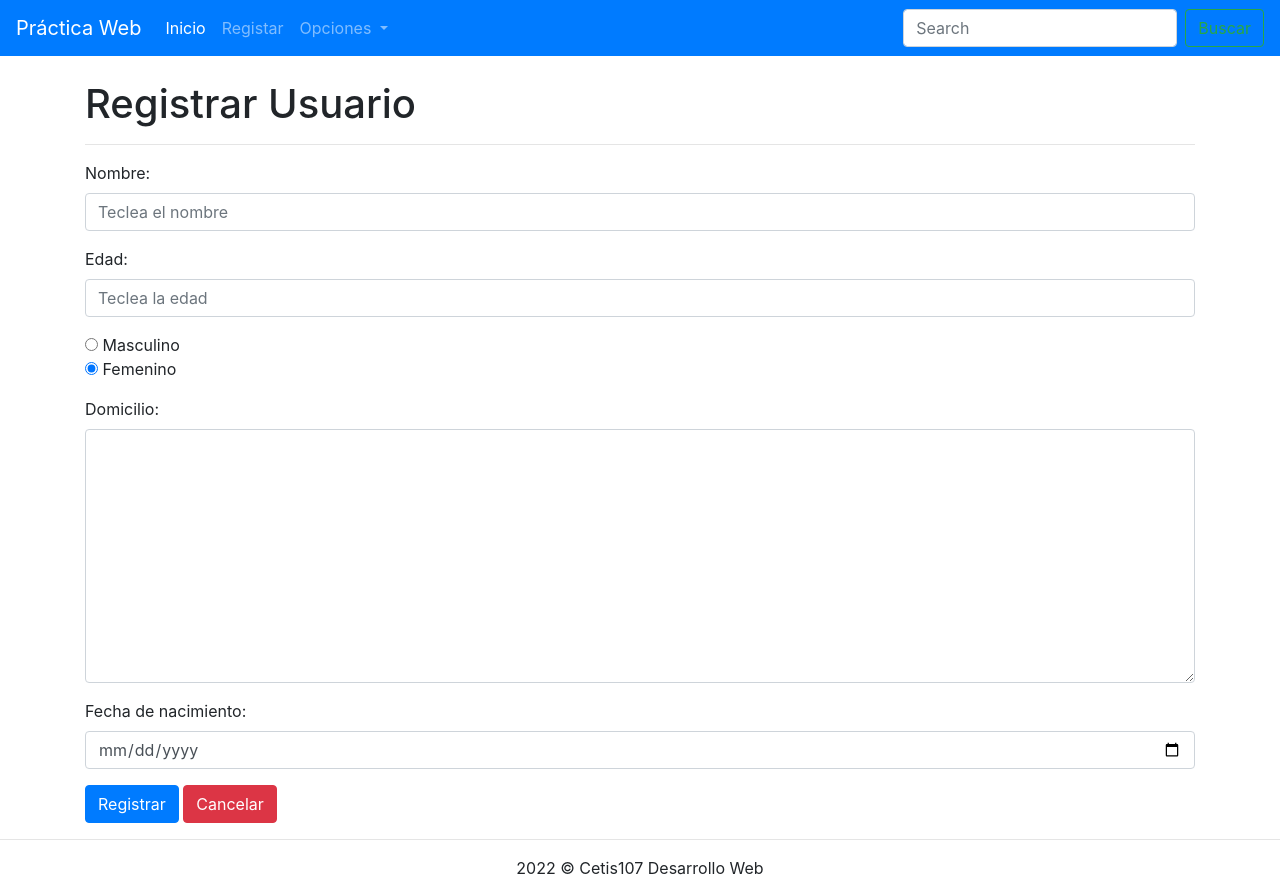
After one commit to santillanlc/desarrolla_aplicaciones_web, a PHP site: page /actualizarRegistro.php?id=1 in a window 1280 px wide. The commit adds this page. Run offline with PHP 8.4, Linux system fonts and the light colour scheme; data that the repository does not hold is empty.

Commit message:
eliminar y editar registros - 24/10/2022

```diff
--- /dev/null
+++ b/parcial2/PracticaWebDatos/actualizarRegistro.php
@@ -0,0 +1,103 @@
+<!DOCTYPE html>
+<html lang="en">
+<head>
+    <meta charset="UTF-8">
+    <meta http-equiv="X-UA-Compatible" content="IE=edge">
+    <meta name="viewport" content="width=device-width, initial-scale=1.0">
+    <title>Práctica de web con bases de datos</title>
+    <link rel="stylesheet" href="css/bootstrap.css">
+    <script src="js/jquery-3.6.1.js"></script>
+</head>
+<body>
+    <?php
+        include 'conexion.php';
+        $id = $_GET["id"];
+        $sql = "SELECT * FROM usuarios WHERE id=" . $id;
+        $resultado = $conexion->query($sql);
+        $registro = $resultado->fetch_assoc();
+    ?>
+    <nav class="navbar navbar-expand-lg navbar-dark bg-primary">
+        <a class="navbar-brand" href="index.html">Práctica Web</a>
+        <button class="navbar-toggler" type="button" data-toggle="collapse" data-target="#navbarSupportedContent" aria-controls="navbarSupportedContent" aria-expanded="false" aria-label="Toggle navigation">
+          <span class="navbar-toggler-icon"></span>
+        </button>
+
+        <div class="collapse navbar-collapse" id="navbarSupportedContent">
+          <ul class="navbar-nav mr-auto">
+            <li class="nav-item active">
+              <a class="nav-link" href="index.html">Inicio <span class="sr-only">(current)</span></a>
+            </li>
+            <li class="nav-item">
+              <a class="nav-link" href="registrarDatos.html">Registar</a>
+            </li>
+            <li class="nav-item dropdown">
+              <a class="nav-link dropdown-toggle" href="#" role="button" data-toggle="dropdown" aria-expanded="false">
+                Opciones
+              </a>
+              <div class="dropdown-menu">
+                <a class="dropdown-item" href="index.html">Inicio</a>
+                <a class="dropdown-item" href="registrarDatos.html">Registrar</a>
+                <div class="dropdown-divider"></div>
+                <a class="dropdown-item" href="consultarDatos.php">Consultar</a>
+              </div>
+            </li>
+          </ul>
+          <form class="form-inline my-2 my-lg-0">
+            <input class="form-control mr-sm-2" type="search" placeholder="Search" aria-label="Search">
+            <button class="btn btn-outline-success my-2 my-sm-0" type="submit">Buscar</button>
+          </form>
+        </div>
+    </nav><br>
+    <div class="container">
+        <div class="row">
+            <div class="col-12">
+                <h1>Registrar Usuario</h1><hr>
+                <form method="post" action="guardarRegistro.php">
+                    <input name="id" type="hidden" value="<?php echo $registro["id"]; ?>">
+                    <div class="form-group">
+                        <label for="">Nombre:</label>
+                        <input value="<?php echo $registro["nombre"]; ?>" type="text" class="form-control" name="nombre" placeholder="Teclea el nombre">
+                    </div>
+
+                    <div class="form-group">
+                        <label for="">Edad:</label>
+                        <input value="<?php echo $registro["edad"]; ?>" type="number" class="form-control" name="edad" placeholder="Teclea la edad">
+                    </div>
+
+                    <div class="form-group">
+                    <?php
+                        if($registro["sexo"]){
+                            echo "<input type='radio' name='sexo' value='1' checked> Masculino <br>";
+                            echo "<input type='radio' name='sexo' value='0'> Femenino <br>";
+                        } else {
+                            echo "<input type='radio' name='sexo' value='1'> Masculino <br>";
+                            echo "<input type='radio' name='sexo' value='0' checked> Femenino <br>";
+                        }
+                    ?>
+                    </div>
+
+                    <div class="form-group">
+                        <label for="">Domicilio:</label>
+                        <textarea name="domicilio" id="" cols="30" rows="10" class="form-control"><?php echo $registro["domicilio"] ?>
+                        </textarea>
+                    </div>
+
+                    <div class="form-group">
+                        <label for="">Fecha de nacimiento:</label>
+                        <input value="<?php echo $registro["fecha_nacimiento"]; ?>" type="date" class="form-control" name="fecha_nacimiento">
+                    </div>
+                    <div>
+                        <input type="submit" class="btn btn-primary" value="Registrar">
+                        <a href="consultarDatos.php" class="btn btn-danger">Cancelar</a>
+                    </div>
+                </form>
+            </div>
+        </div>
+    </div>
+    <footer class="text-center">
+        <hr>
+        2022 &copy; Cetis107 Desarrollo Web
+    </footer>
+    <script src="js/bootstrap.js"></script>
+</body>
+</html>
--- a/parcial2/PracticaWebDatos/consultarDatos.php
+++ b/parcial2/PracticaWebDatos/consultarDatos.php
@@ -76,8 +76,8 @@
                             <td><?php echo $row["domicilio"]; ?></td>
                             <td><?php echo $row["fecha_nacimiento"]; ?></td>
                             <td>
-                                <a href="" class="btn btn-primary">Editar</a>
-                                <a href="" class="btn btn-danger">Eliminar</a>
+                                <a href="actualizarRegistro.php?id=<?php echo $row["id"]; ?>" class="btn btn-primary">Editar</a>
+                                <a href="eliminarRegistro.php?id=<?php echo $row["id"]; ?>" class="btn btn-danger">Eliminar</a>
                             </td>
                         </tr>
                       <?php
```
Also changed, not shown: parcial2/PracticaWebDatos/eliminarRegistro.php (added, +17 -0 lines), parcial2/PracticaWebDatos/guardarRegistro.php (added, +25 -0 lines).
